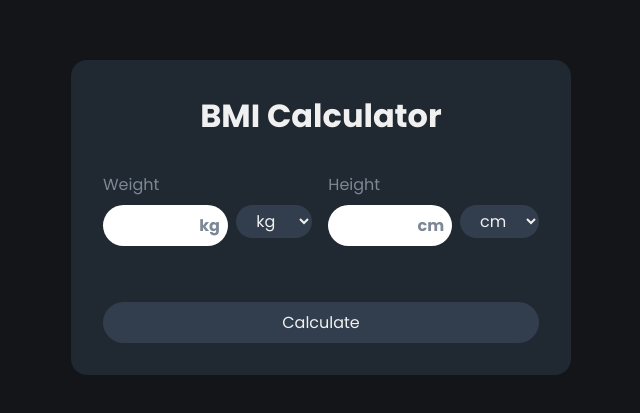
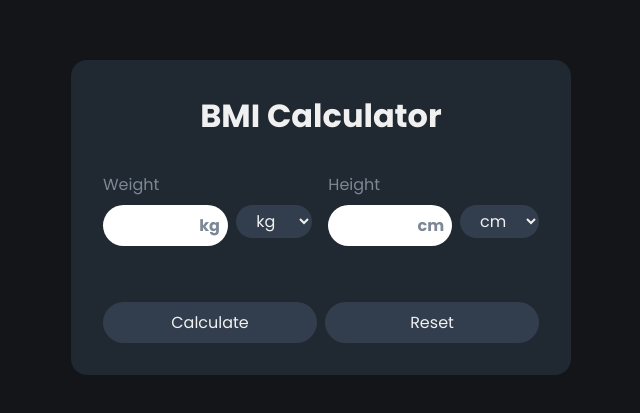
Before and after one commit to mapquestasia/bmi-calculator, a React (Create React App) app: page / in a window 1280 px wide. Shown: the part 183-596 px from the top of the page, without its empty margins (319-959 px from the left). Built offline with nearby package versions, Linux system fonts and the light colour scheme.

Commit message:
Expand form buttons to fill width

```diff
--- a/src/components/BMICalculator.module.css
+++ b/src/components/BMICalculator.module.css
@@ -97,6 +97,16 @@ button {
   color: var(--c-white);
 }
 
+.button-group {
+  display: flex;
+  gap: 0.5rem;
+}
+
+.button-group button {
+  flex: 1;
+  width: 100%;
+}
+
 button:hover {
   background-color: var(--c-gray);
   color: var(--c-black-800);
--- a/src/components/UserInput.jsx
+++ b/src/components/UserInput.jsx
@@ -23,6 +23,7 @@ export const UserInput = ({ setIsResultScreen, setBmi }) => {
   const {
     register,
     handleSubmit,
+    reset,
     formState: { errors },
   } = useForm({
     resolver: yupResolver(schema),
@@ -91,7 +92,10 @@ export const UserInput = ({ setIsResultScreen, setBmi }) => {
             <p className={styles.error}>{errors.height?.message}</p>
           </div>
         </div>
-        <button type="submit">Calculate</button>
+        <div className={styles["button-group"]}>
+          <button type="submit">Calculate</button>
+          <button type="button" onClick={() => reset()}>Reset</button>
+        </div>
       </form>
     </div>
   );
```
Also changed, not shown: 1 other file (tests, documents, lock files or other folders).
